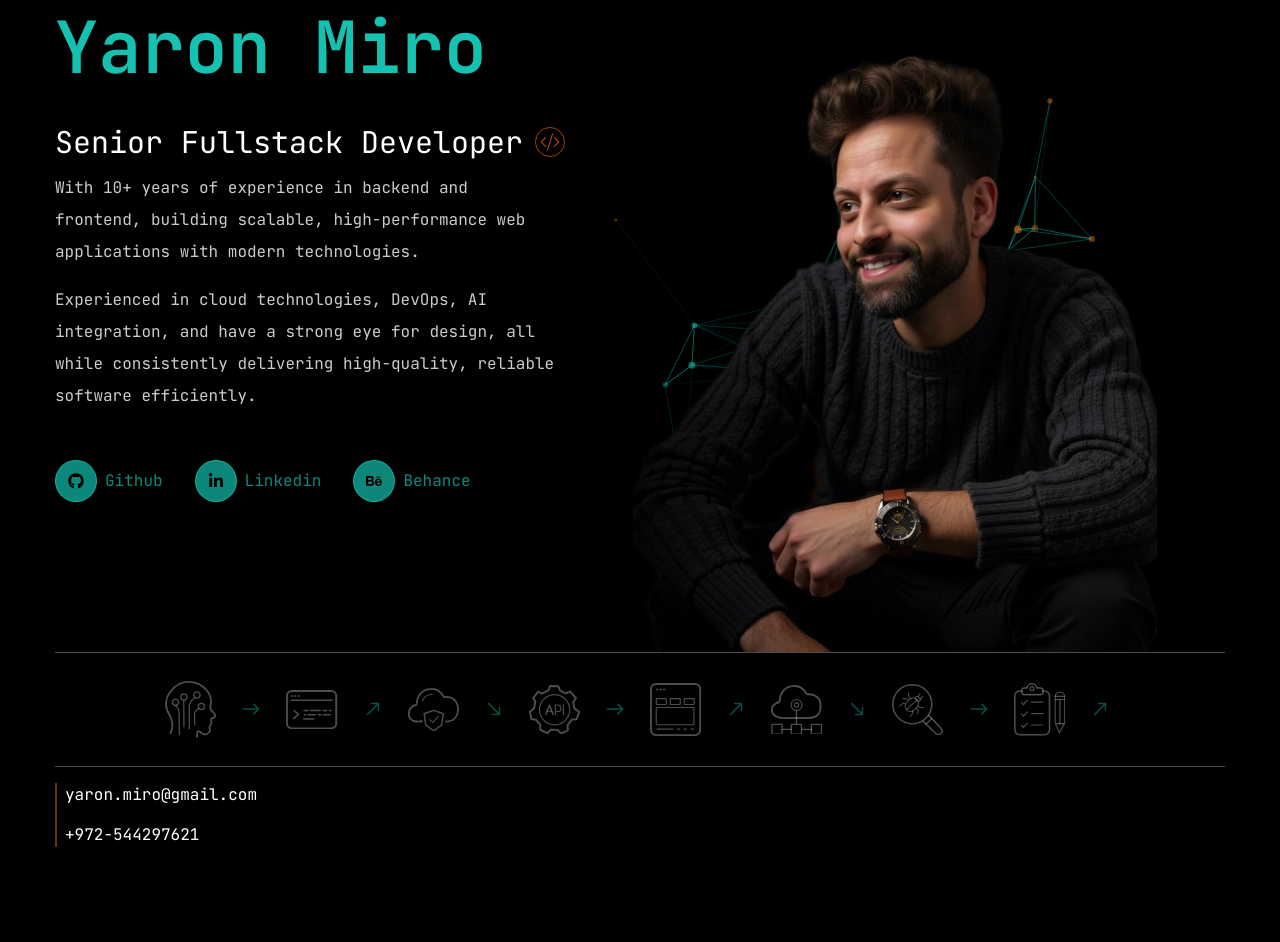
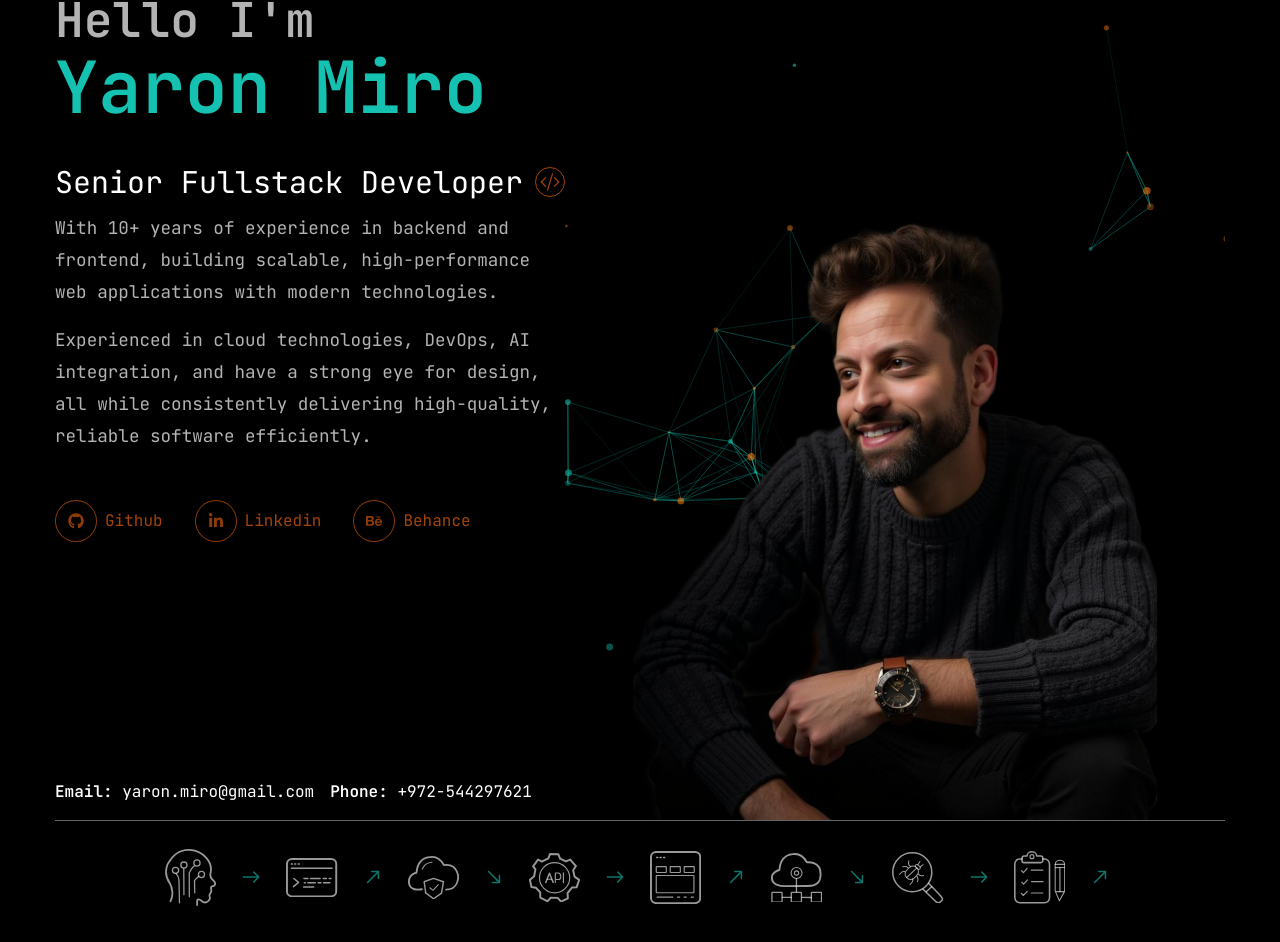
Before and after one commit to YaronMiro/ym-website, a Next.js app: page / in a window 1280 px wide. Shown: the part 240-1182 px from the top of the page. Before the commit the page ends 1087 px from the top, so only its background shows below. Built offline with nearby package versions, Linux system fonts and the light colour scheme.

Commit message:
making more space in desgin

```diff
--- a/app/page.tsx
+++ b/app/page.tsx
@@ -14,18 +14,23 @@ import Link from "next/link";
 const Home: React.FC = () => {
   return (
   <>
-      <section className="container">
-          <div className="flex flex-col xl:flex-row items-center xl:items-start">
+    <div className="container pb-36">
+       <main className="flex flex-col xl:flex-row items-center xl:items-stretch">
+        {/* hero section */}
+        <div className="flex flex-col justify-between">
           <div>
+              {/* main Title */}
               <h1 className="flex flex-col font-semibold">
-                <span className="text-5xl text-white">Hello I&apos;m</span>
+                <span className="text-5xl text-white/70">Hello I&apos;m</span>
                 <span className="mt-2 text-7xl text-accent">Yaron Miro</span>
               </h1>
+              {/* role */}
               <div className="flex items-center mt-10 gap-3">
                 <span className="text-3xl">Senior Fullstack Developer</span>
                 <BsCodeSlash role="img" aria-label="developer icon" className="rounded-full p-[4px] w-[30px] h-[30px] border border-secondary/70 text-secondary/70" />
               </div>
-              <div className="max-w-[500px] mt-3 leading-8 text-white/80">
+              {/* description */}
+              <div className="max-w-[500px] mt-3 leading-8 text-white/70 text-[1.1rem]">
                 <p>
                   With 10+ years of experience in backend and frontend, building scalable, high-performance web applications with modern technologies.
                 </p>
@@ -33,7 +38,8 @@ const Home: React.FC = () => {
                   Experienced in cloud technologies, DevOps, AI integration, and have a strong eye for design, all while consistently delivering high-quality, reliable software efficiently.
                 </p>
               </div>
-              <div className="flex xl:flex-col items-center xl:items-start mb-16 xl:mb-10 mt-12">
+              {/* social links and resume download */}
+              <div className="flex xl:flex-col items-center xl:items-start mb-16 xl:mb-0 mt-12">
                 <div className="flex justify-between items-center w-full">
                   <Social className="flex gap-8 text-2xl xl:text-base" />
                   <Button
@@ -46,27 +52,30 @@ const Home: React.FC = () => {
                 </div>
               </div>
           </div>
-            <div className="relative flex justify-center xl:flex-1 mt-24">
+          {/* contact info */}
+          <div className="flex gap-4 mb-4">
+              <Link href="mailto:yaron.miro@gmail.com"><span className="font-semibold">Email: </span>yaron.miro@gmail.com</Link>
+              <Link href="tel:+972--544297621"><span className="font-semibold">Phone: </span>+972-544297621</Link>
+          </div>
+        </div>
+        {/* Image and particles */}
+        <div className="relative flex justify-center xl:flex-1">
           <ParticlesContainer className="absolute bottom-10 w-full h-full z-[-9999] xl:right-0 xl:left-0" />
           <Image
-                className="max-h-[600px] w-auto h-auto xl:h-[600px] px-8 xl:px-0"
+            className="max-h-[600px] w-auto h-auto xl:h-[600px] px-8 xl:px-0 xl:mt-56"
             src={heroImage}
             alt="Image of Yaron Miro"
           />
         </div>
+      </main>
+        <footer>
+          {/* Icons */}
+          <div className="h-[1px] bg-white/40 w-full"></div>
+          <div className="flex justify-center my-7 z-50">
+            <HeroIcons iconColor="stroke-white/60" arrowColor="text-accent/60" />
           </div>
-          <div>
-            <div className="h-[1px] bg-white/30 w-full"></div>
-            <div className="flex justify-center my-7 z-50">
-              <HeroIcons color="stroke-white/30" />
+        </footer>
       </div>
-          </div>
-        <div className="h-[1px] bg-white/30 w-full"></div>
-        <div className="flex flex-col gap-4 mt-4 border-l-2 border-l-secondary/50 pl-2">
-          <Link href="mailto:yaron.miro@gmail.com">yaron.miro@gmail.com</Link>
-          <Link href="tel:+972--544297621">+972-544297621</Link>
-        </div>
-      </section>
     </>
   );
 };
--- a/components/Header.tsx
+++ b/components/Header.tsx
@@ -7,7 +7,7 @@ import { FiDownload } from "react-icons/fi";
 
 const Header: React.FC = () => {
     return (
-        <header className="mb-8 xl:mb-10 py-12 text-white">
+        <header className="mb-8 xl:mb-20 py-12 text-white">
             <div className="container mx-auto">
                 <div className="flex justify-between items-center">
                     <Logo className="text-6xl" />
--- a/components/HeroIcons.tsx
+++ b/components/HeroIcons.tsx
@@ -4,7 +4,8 @@ import { IoIosArrowRoundForward } from "react-icons/io";
 import YmIcon, { IconName } from "@/components/YmIcon";
 
 interface HeroIconsProps {
-    color: string;
+    iconColor: string;
+    arrowColor: string;
 }
 
 interface IconData {
@@ -23,14 +24,14 @@ export const icons: IconData[] = [
     { name: "todo-list", arrowDirection: "-rotate-45" },
 ];
 
-const HeroIcons: React.FC<HeroIconsProps> = ({ color }) => {
+const HeroIcons: React.FC<HeroIconsProps> = ({ iconColor, arrowColor }) => {
     return (
-        <div className={`${color} grid grid-cols-4 md:grid-cols-8 gap-x-2 xl:gap-x-5 gap-y-5 xl:gap-y-0`}>
+        <div className={`${iconColor} grid grid-cols-4 md:grid-cols-8 gap-x-2 xl:gap-x-5 gap-y-5 xl:gap-y-0`}>
             {icons.map(({ name, arrowDirection}) => {
                 return (
                     <div key={name} className="flex items-center">
                         <YmIcon className="w-[3rem] xl:w-[3.2rem]" icon={name} />
-                        <IoIosArrowRoundForward className={`ml-2 xl:ml-5 text-3xl text-accent/40 ${arrowDirection}`} />
+                        <IoIosArrowRoundForward className={`ml-2 xl:ml-5 text-3xl ${arrowColor} ${arrowDirection}`} />
                     </div>
                 )
             }) }
--- a/components/Social.tsx
+++ b/components/Social.tsx
@@ -28,10 +28,10 @@ const Social: React.FC<SocialProps> = ({ className, iconStyles }) => {
                             target="_blank"
                         >
                            <div className="flex items-center">
-                                <div className={`flex justify-center border border-accent/70 rounded-full p-3 items-center bg-accent/70 text-primary group-hover:bg-primary-hover group-hover:text-primary-hover ${iconStyles}`}>
+                                <div className={`flex justify-center border border-secondary/60 rounded-full p-3 items-center bg-primary text-secondary/60 group-hover:bg-secondary/70 group-hover:text-primary ${iconStyles}`}>
                                     {icon}
                                 </div>
-                                <span className="hidden xl:inline-block capitalize ml-2 text-accent/70 group-hover:text-accent-hover">
+                                <span className="hidden xl:inline-block capitalize ml-2 text-secondary/70 group-hover:text-secondary/70">
                                     {name}
                                 </span>
                            </div>
```
Lines whose indentation alone changed are shown as unchanged.
